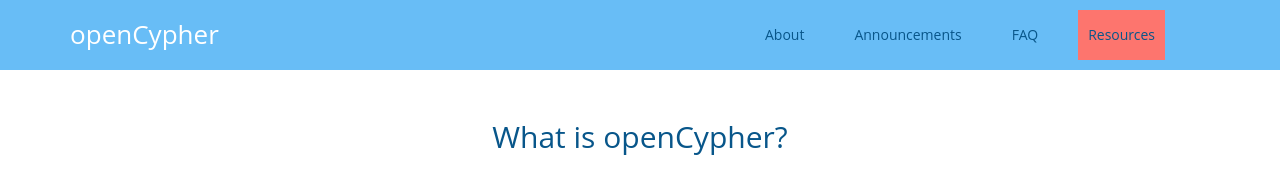
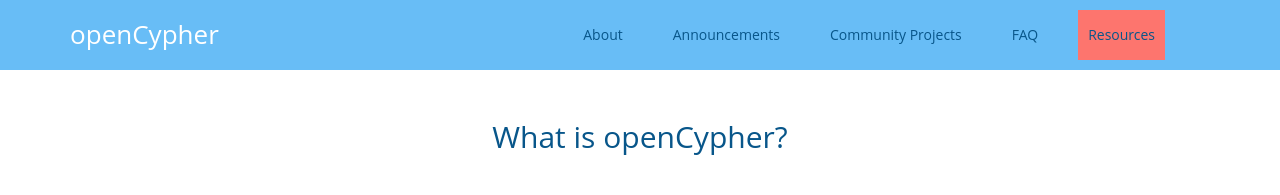
Before and after one commit to opencypher/website, a Jekyll site: the page built from index.html, in a window 1280 px wide. Shown: the top 195 px of the page. Built offline with Jekyll 4.4.1, drawn with Linux system fonts in a browser that asks for light colours.

Commit message:
Add header link to projects

```diff
--- a/_includes/header.html
+++ b/_includes/header.html
@@ -20,6 +20,7 @@
                         <li class="active nav-item sr-only"><a class="scrollto" href="#promo">Home</a></li>
                         <li class="nav-item"><a class="scrollto" href="/#about">About</a></li>
                         <li class="nav-item"><a class="scrollto" href="/#announcements">Announcements</a></li>
+                        <li class="nav-item"><a class="scrollto" href="/#projects">Community Projects</a></li>
                         <li class="nav-item"><a class="scrollto" href="/#faq">FAQ</a></li>
                         <li class="nav-item redBox"><a class="scrollto" href="/#resources">Resources</a></li>
                     </ul><!--//nav-->
```
